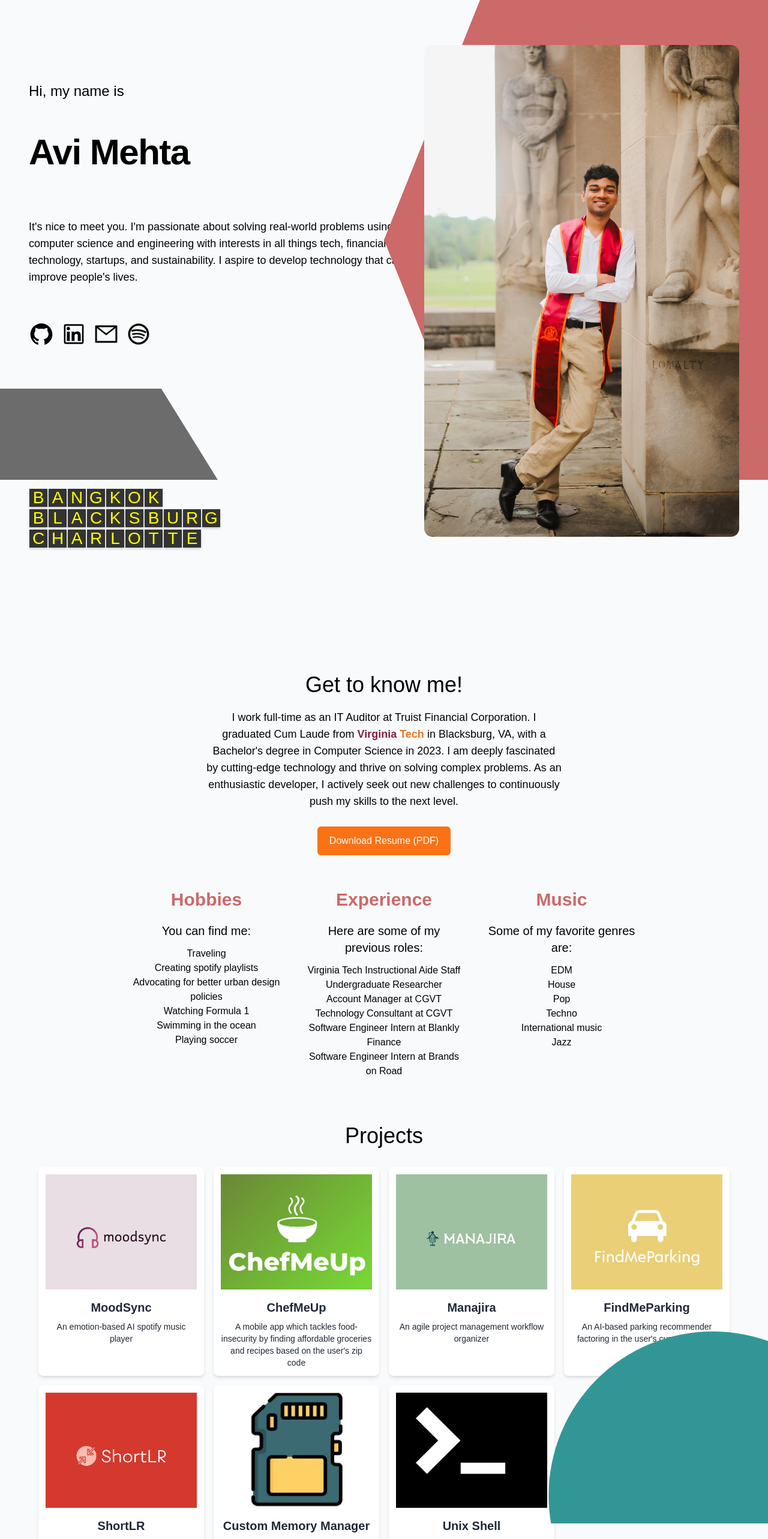
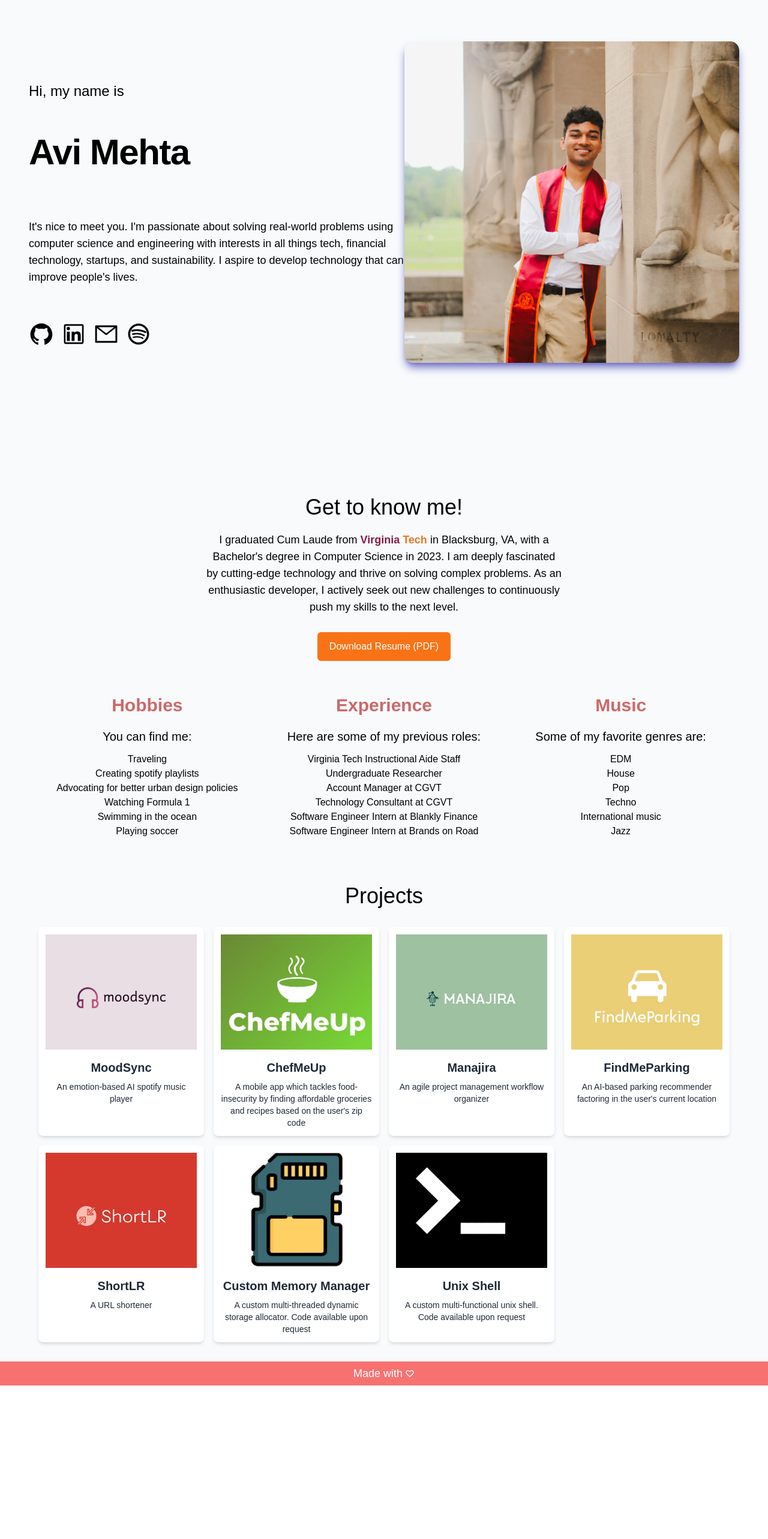
Before and after one commit to mehta-avi/avimehta.netlify.app, a React (Create React App) app: page / in a window 1280 px wide. Shown: the top 2566 px of the page at 60% size. After the commit the page ends 2310 px from the top, so only its background shows below. Built offline with nearby package versions, Linux system fonts and the light colour scheme.

Commit message:
new ui and fonts

```diff
--- a/src/About.js
+++ b/src/About.js
@@ -1,29 +1,27 @@
 // About.js
 
 import React from 'react';
-import CityFlipBoard from './CityFlipBoard';
+// import CityFlipBoard from './CityFlipBoard';
 import { AiOutlineLinkedin, AiOutlineGithub, AiOutlineMail} from "react-icons/ai";
 import { RiSpotifyLine } from "react-icons/ri"
 
 
 const About = () => {
-  const red_poly_style = {
-    backgroundColor: '#cc6969',
-    clipPath: 'polygon(100% 0, 100% 51%, 100% 100%, 25% 100%, 0 50%, 25% 0)',
-    position: 'absolute',
-    right: 0,
-    top: 0,
-    width: '50%', // Set the desired width of the hexagonal shape
-    height: '100%', // Set the desired height of the hexagonal shape
-  };
+  // const red_poly_style = {
+  //   backgroundColor: '#cc6969',
+  //   clipPath: 'polygon(100% 0, 100% 51%, 100% 100%, 25% 100%, 0 50%, 25% 0)',
+  //   position: 'absolute',
+  //   right: 0,
+  //   top: 0,
+  //   width: '50%', // Set the desired width of the hexagonal shape
+  //   height: '80%', // Set the desired height of the hexagonal shape
+  // };
 
   return (
-    <div className="bg-slate-50 text-white py-14 px-12">
-      <div className='i flex justify-between items-center'>
-        <div className="i-left">
+    <body className="bg-slate-50 text-white py-14 px-12 ">
+      <div className='flex flex-col md:flex-row justify-between items-center md:max-w-full'>
           <div className="max-w-4xl mt-20">
-            {/* font-publica-ultralight    */}
-            <h2 className="text-black pb-14 text-left text-2xl font-sans">Hi, my name is</h2>
+            <h2 className="text-black pb-14 text-left text-2xl font-rubik-300 ">Hi, my name is</h2>
             <h2 className="text-4xl font-bold tracking-tight pb-10 text-black sm:text-6xl text-left">Avi Mehta</h2>
             <div className="max-w-2xl">
               <p className="text-black mt-10 pb-10 text-lg text-left">
@@ -44,23 +42,21 @@
               <RiSpotifyLine size={42}/>
               </a>
             </div>
-            <div className='i-left-minibg'>
-              <CityFlipBoard />
-            </div>
-
           </div>
-        </div>
-        <div className='i-right'>
-          <div className='i-right-bg'style={red_poly_style}></div>
-          <img src="pylons_pic.jpg" alt="Portrait" style={{width:'535px', height:'820px', position: 'relative', zIndex: 1, borderRadius:'14px'}}/>
-        </div>
+        <div className='i-right '>
+              <img
+                src="pylons_pic.jpg"
+                alt=""
+                className="sm:object-cover sm:object-center shadow-lg shadow-[#6c6cc3] rounded-[15px] overflow-clip relative z-10"
+              />
+          </div>
       </div>
 
       <div className='w-full mt-20 justify-center'>
-        <div className='w-6/12 mx-auto'>
+        <div className='w-full md:w-6/12 mx-auto'>
           <h2 className='text-black text-4xl text-center pt-32'> Get to know me! </h2>
             <p className="text-black text-lg text-center py-5 mx-auto">
-              I work full-time as an IT Auditor at Truist Financial Corporation. I graduated Cum Laude from&nbsp;
+              I graduated Cum Laude from&nbsp;
               <a href="https://www.vt.edu/" target="_blank" rel="noreferrer" className="font-semibold">
                 <span style={{ color: "#861F41" }}>Virginia</span>
                 <span style={{ color: "#E87722" }}> Tech</span>
@@ -73,10 +69,10 @@
               </button>
             </div>
         </div>
-          <div className="flex justify-center mt-10">
-            <div className="w-1/4 p-4">
+          <div className="flex flex-col md:flex-row justify-center mt-10">
+            <div className="w-full md:w-1/3 p-4">
             <h1 className="text-3xl font-bold pb-5 text-[#cc6969]">Hobbies</h1>
-            <p className="text-black text-xl pb-3 font-sans">You can find me:</p>
+            <p className="text-black font-rubik-300 text-xl pb-3">You can find me:</p>
               <ul className="text-black">
                 <li>Traveling</li>
                 <li>Creating spotify playlists</li>
@@ -86,9 +82,9 @@
                 <li>Playing soccer</li>
               </ul>
             </div>
-            <div className="w-1/4 p-4">
+            <div className="w-full md:w-1/3 p-4">
               <h1 className="text-3xl font-bold text-[#cc6969] pb-5">Experience</h1>
-              <p className="text-black text-xl pb-3">Here are some of my previous roles:</p>
+              <p className="text-black font-rubik-300 text-xl pb-3">Here are some of my previous roles:</p>
               <ul className="text-black">
                 <li>Virginia Tech Instructional Aide Staff</li>
                 <li>Undergraduate Researcher</li>
@@ -98,9 +94,9 @@
                 <li>Software Engineer Intern at Brands on Road</li>
               </ul>
             </div>
-            <div className="w-1/4 p-4">
+            <div className="w-full md:w-1/3 p-4">
               <h2 className='text-3xl font-bold text-[#cc6969] pb-5'>Music</h2>
-              <p className='text-black text-xl pb-3'>Some of my favorite genres are:</p>
+              <p className='text-black font-rubik-300 text-xl pb-3'>Some of my favorite genres are:</p>
               <ul className="text-black">
                 <li>EDM</li>
                 <li>House</li>
@@ -112,7 +108,7 @@
             </div>
           </div>
       </div>
-    </div>
+    </body>
   );
 };
 
--- a/src/Projects.js
+++ b/src/Projects.js
@@ -44,19 +44,19 @@
         },
       ];
 
-      const circle_poly_style = {
-        backgroundColor: '#339696',
-        clipPath: 'circle(31.6% at 91% 93%)',
-        position: 'absolute',
-        width: '80%',
-        height: '83.8%',
-        right: 0,
-      };
+      // const circle_poly_style = {
+      //   backgroundColor: '#339696',
+      //   clipPath: 'circle(31.6% at 91% 93%)',
+      //   position: 'absolute',
+      //   width: '80%',
+      //   height: '83.8%',
+      //   right: 0,
+      // };
 
     return (
 
         <div className="text-black bg-slate-50 ">
-            <div className='i-circle-bg'style={circle_poly_style}></div>
+            {/* <div className='i-circle-bg'style={circle_poly_style}></div>       */}
             <div className='items-start'>
                 <h2 className='text-4xl pt-1'> Projects </h2>
                 <div className="max-w-6xl mx-auto py-8 grid grid-cols-1 gap-4 sm:grid-cols-2 lg:grid-cols-4">
--- a/src/index.css
+++ b/src/index.css
@@ -1,53 +1,5 @@
+@import url('https://fonts.googleapis.com/css2?family=Rubik:ital,wght@0,300;0,400;0,500;0,600;0,700;0,800;0,900;1,300;1,400;1,500;1,600;1,700;1,800;1,900&display=swap');
+
 @tailwind base;
 @tailwind components;
 @tailwind utilities;
-
-/* body {
-  margin: 0;
-  font-family: -apple-system, BlinkMacSystemFont, 'Segoe UI', 'Roboto', 'Oxygen',
-    'Ubuntu', 'Cantarell', 'Fira Sans', 'Droid Sans', 'Helvetica Neue',
-    sans-serif;
-  -webkit-font-smoothing: antialiased;
-  -moz-osx-font-smoothing: grayscale;
-} */
-
-/* code {
-  font-family: source-code-pro, Menlo, Monaco, Consolas, 'Courier New',
-    monospace;
-} */
-
-/* tailwind.css (or your custom CSS file) */
-.flip-board {
-  display: flex;
-  flex-wrap: wrap;
-  /* flex-direction: column; */
-}
-
-.flip-board-item {
-  margin: 1px;
-  padding: 15px;
-  width: 15px;
-  height: 15px;
-  background-color: #333;
-  color: yellow; /* Set the text color to yellow */
-  font-size: 28px;
-  font-weight: 100; /* Use a thinner font weight */
-  text-align: center;
-  overflow: hidden;
-  box-shadow: 0 2px 4px rgba(0, 0, 0, 0.2);
-}
-
-.flip-board-content {
-  height: 100%;
-  display: flex;
-  align-items: center;
-  justify-content: center;
-}
-
-.flip-board-text {
-  font-weight: 600; /* Use a slightly bolder font weight for emphasis */
-  display: flex;
-  align-items: center;
-  justify-content: center;
-  height: 100%;
-}
--- a/tailwind.config.js
+++ b/tailwind.config.js
@@ -8,6 +8,7 @@
       'sans': ['sans-serif', 'system-ui', 'poppins'],
       'serif': ['Cambria', 'serif' , 'Georgia'],
       'mono': ['Menlo', 'Monaco', 'Consolas', 'SFMono-Regular'],
+      'rubik': ['Rubik']
     }
   },
   plugins: [],
```
Also changed, not shown: public/pylons_pic.jpg, 1 other file (tests, documents, lock files or other folders).
